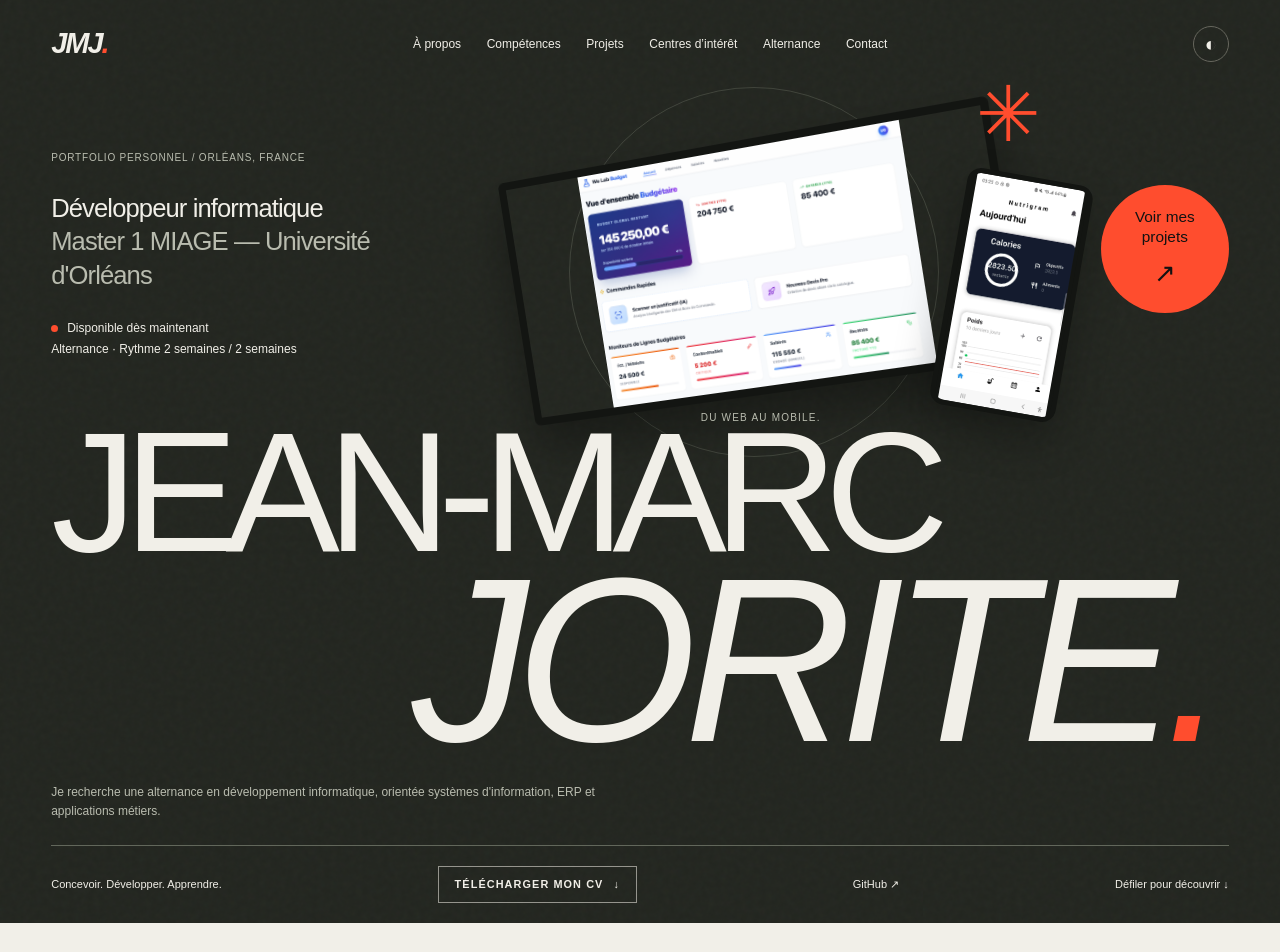
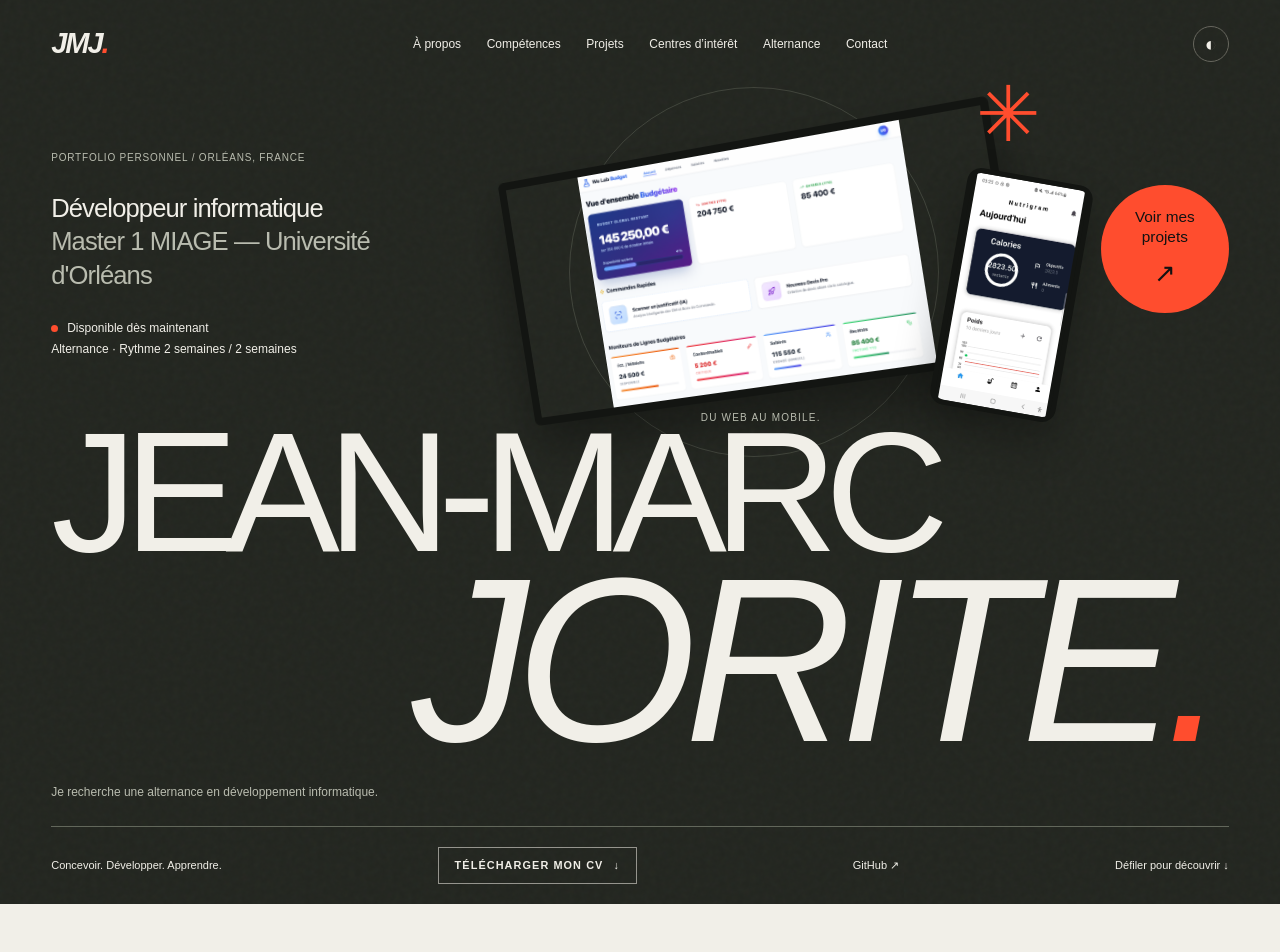
Before and after one commit to JeanMarcJorite/portfolioJm, a Vue app: page /#/ in a window 1280 px wide. Shown: the top 952 px of the page. Built offline with nearby package versions, Linux system fonts and the light colour scheme.

Commit message:
Revise introduction in profile.js
Updated introduction to focus on development opportunities.

```diff
--- a/src/profile.js
+++ b/src/profile.js
@@ -6,7 +6,7 @@ export const profile = {
   formation: "Master 1 MIAGE — Université d'Orléans",
   status: "Disponible dès maintenant",
   introduction:
-    "Je recherche une alternance en développement informatique, orientée systèmes d'information, ERP et applications métiers.",
+    "Je recherche une alternance en développement informatique.",
   approach:
     "J'aide à transformer des idées en produits web utiles, propres et lisibles.",
   contactText:
```
